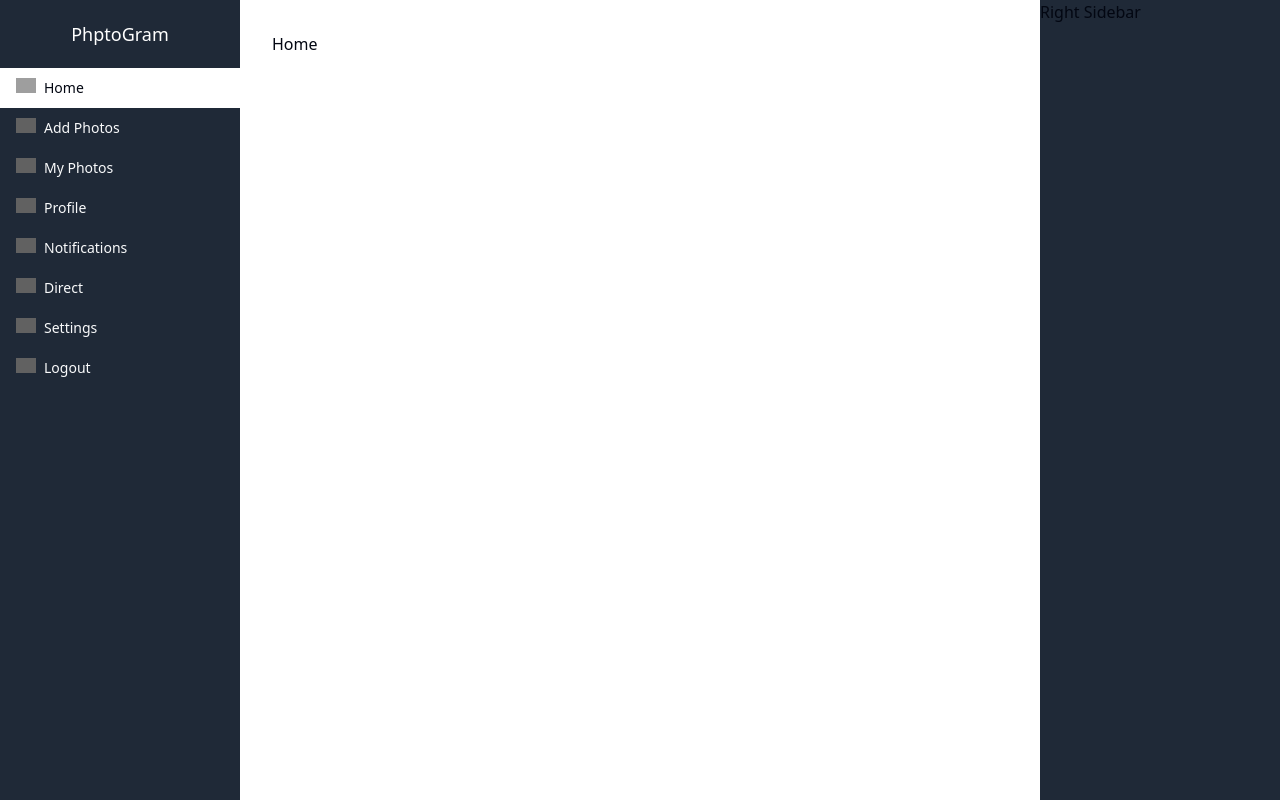
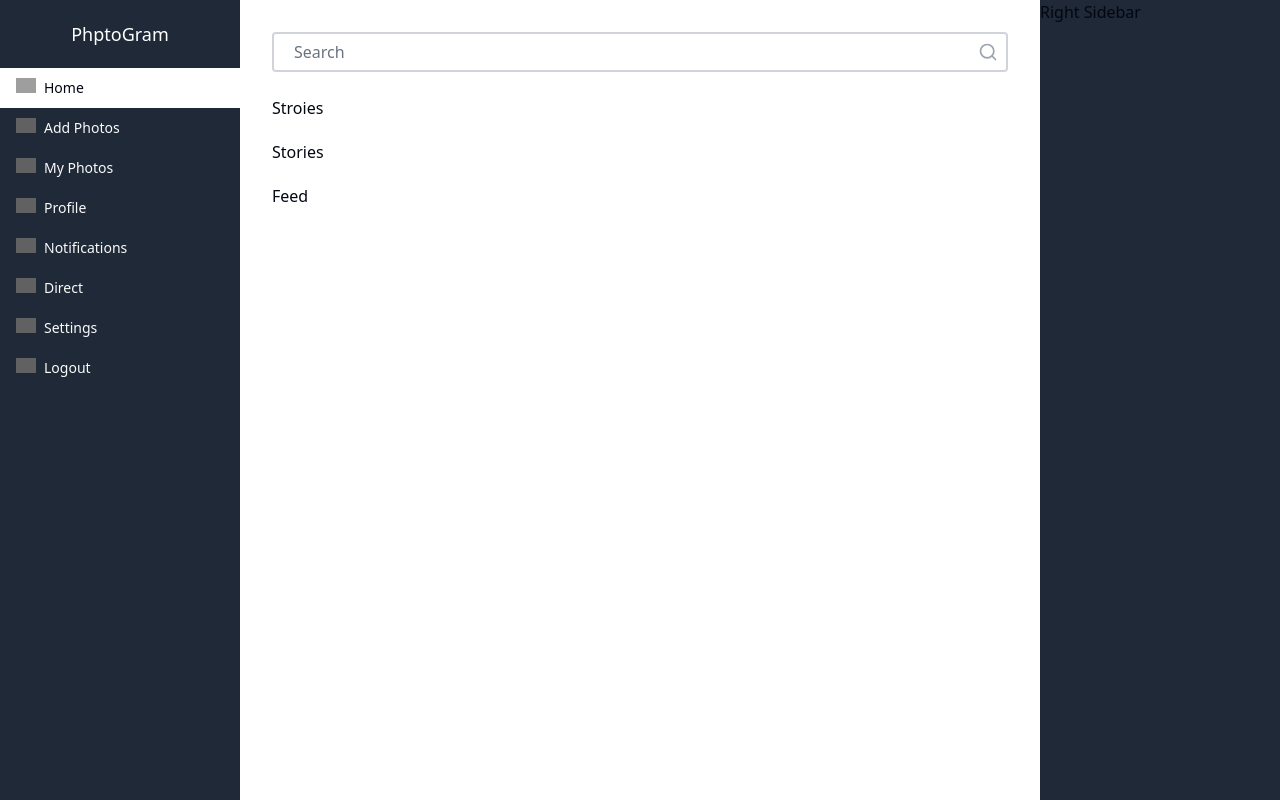
Before and after one commit to Kunalsahuji/PhotoGram, a React (Vite) app: page / in a window 1280 px wide. Built offline with nearby package versions, Linux system fonts and the light colour scheme; no server answers; sample sign-in values are in the browser's storage; grey boxes are pictures that could not be loaded.

Commit message:
Working on HomePage

```diff
--- a/src/components/ProtectedRoutes/index.tsx
+++ b/src/components/ProtectedRoutes/index.tsx
@@ -12,7 +12,11 @@ const ProtectedRoutes: React.FunctionComponent<IProtectedRoutesProps> = (props)
     const location = useLocation();
 
     if (loading) {
-        return <div>...loading</div>
+        return (
+            <div className="text-5xl text-black flex items-center justify-center h-full w-full min-h-screen">
+                Loading...
+            </div>
+        );
     }
     return user ? (<Outlet />) : (
         <Navigate to="/login" state={{ from: location }
--- /dev/null
+++ b/src/components/stories/index.tsx
@@ -0,0 +1,10 @@
+import * as React from 'react';
+
+interface IStoriesProps {
+}
+
+const Stories: React.FunctionComponent<IStoriesProps> = (props) => {
+    return <div>Stories</div>;
+};
+
+export default Stories;
--- a/src/pages/home/index.tsx
+++ b/src/pages/home/index.tsx
@@ -1,13 +1,39 @@
 import Layout from '@/components/layout';
+import Stories from '@/components/stories';
+import { Input } from '@/components/ui/input';
+import { Search } from 'lucide-react';
 import * as React from 'react';
 
 interface IHomeProps {
 }
 
-const Home: React.FunctionComponent<IHomeProps> = (props) => {
+const Home: React.FunctionComponent<IHomeProps> = () => {
   return (
     <Layout>
-      <div>Home</div>
+      <div className='flex flex-col'>
+        <div className='relative mb-6 w-full text-gray-600'>
+          <Input className='border-2 border-gray-300  bg-white h-10 px-5 pr-16 rounded-sm text-base focus:outline-none'
+            placeholder='Search'
+            type='search'
+            name='search'
+          />
+          <button type='submit'
+            className='absolute right-2.5 top-2.5'
+          >
+            <Search className='w-5 h-5 text-gray-400' />
+          </button>
+        </div>
+        <div className='mb-5 overflow-y-auto '>
+          <h2 className='mb-5'>Stroies</h2>
+          <Stories />
+        </div>
+        <div className='mb-5'>
+          <h2 className='mb-5'>Feed</h2>
+          <div className='w-full flex justify-center '>
+            <div className='flex flex-col max-w-sm rounded-sm overflow-hidden'></div>
+          </div>
+        </div>
+      </div>
     </Layout>
   );
 };
--- a/src/pages/post/index.tsx
+++ b/src/pages/post/index.tsx
@@ -12,7 +12,7 @@ import { useNavigate } from 'react-router-dom';
 interface ICreatePostProps {
 }
 
-const CreatePost: React.FunctionComponent<ICreatePostProps> = (props) => {
+const CreatePost: React.FunctionComponent<ICreatePostProps> = () => {
   const navigate = useNavigate()
   const { user } = useUserAuth()
   const [fileEntry, setFileEntry] = React.useState<FileEntry>({
```
